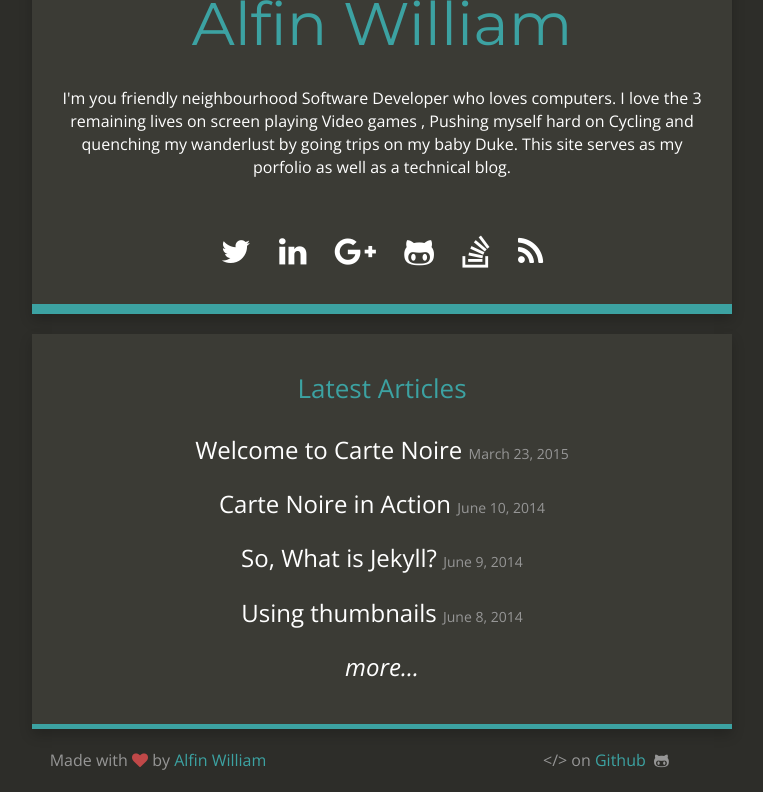
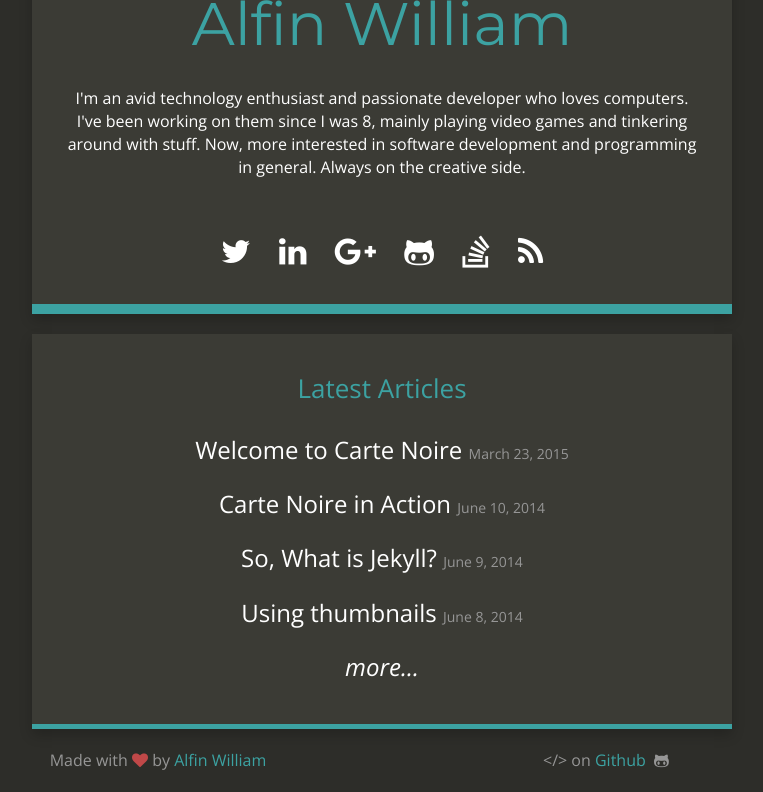
Before and after one commit to alfinwilliam/alfinwilliam.github.io, a Jekyll site: the page built from index.html, in a window 1280 px wide, cut to the strip 174-966 px from the top of the page. Shown: the whole strip, without its empty margins (258-1021 px from the left). Built offline with Jekyll 4.4.1, drawn with Linux system fonts in a browser that asks for light colours; nearby versions of some CDN libraries.

Commit message:
more goodie good desc

```diff
--- a/_config.yml
+++ b/_config.yml
@@ -4,7 +4,7 @@ email: alfinwilliam@gmail.com
 description: "My portfolio site with blog"
 baseurl: ""
 url: "http://carte-noire.jacobtomlinson.co.uk/"
-title_description: "I'm you friendly neighbourhood Software Developer who loves computers. I love the 3 remaining lives on screen playing Video games , Pushing myself hard on Cycling and quenching my wanderlust by going trips on my baby Duke. This site serves as my porfolio as well as a technical blog."
+title_description: "I'm an avid technology enthusiast and passionate developer who loves computers. I've been working on them since I was 8, mainly playing video games and tinkering around with stuff. Now, more interested in software development and programming in general. Always on the creative side."
 title_image: "https://s.gravatar.com/avatar/6385e644703f7dd99ff07c00d3078002?s=250"
 google_analytics: "UA-20365477-4"
 disqus_account: cartenoire
```
